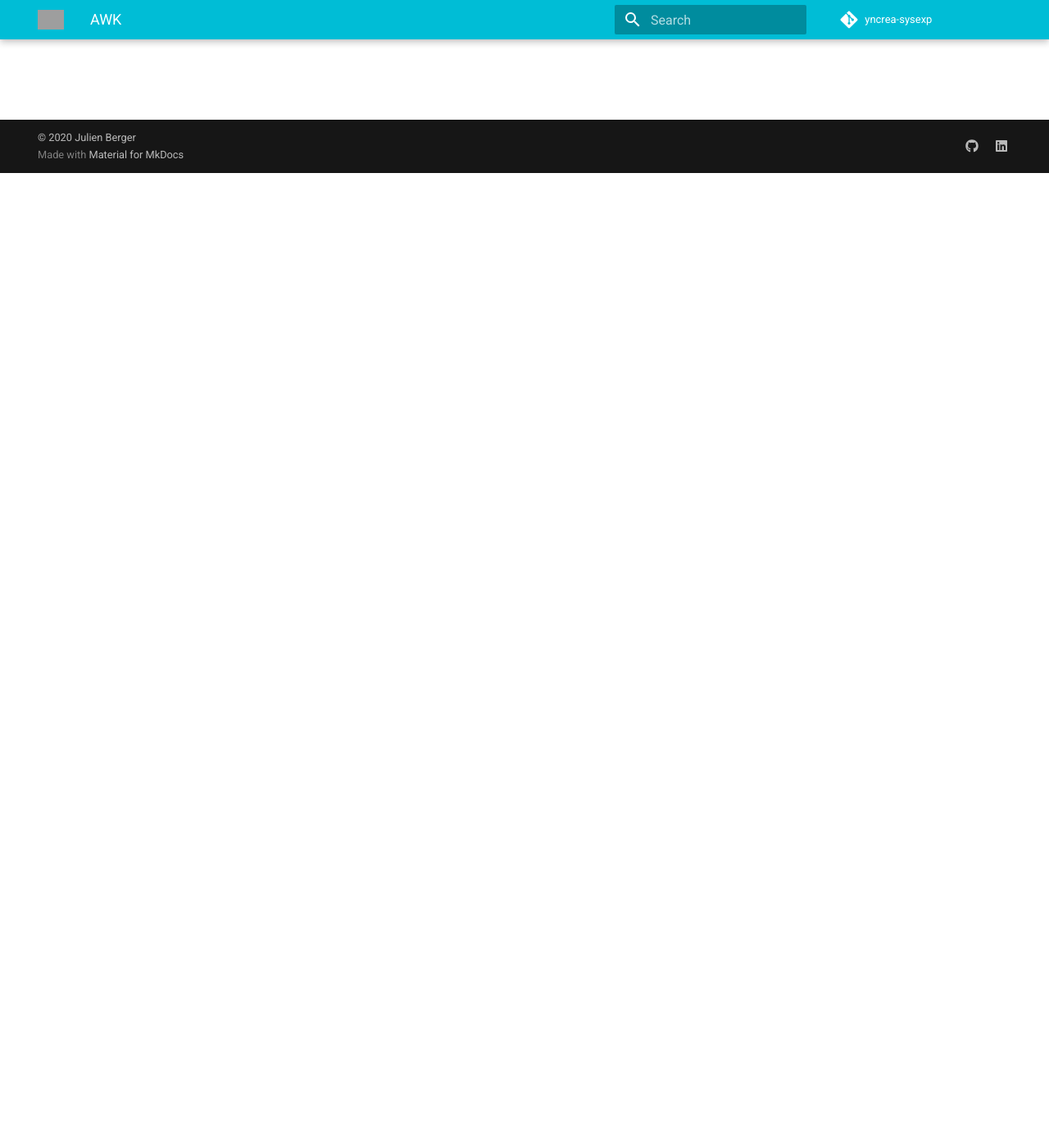
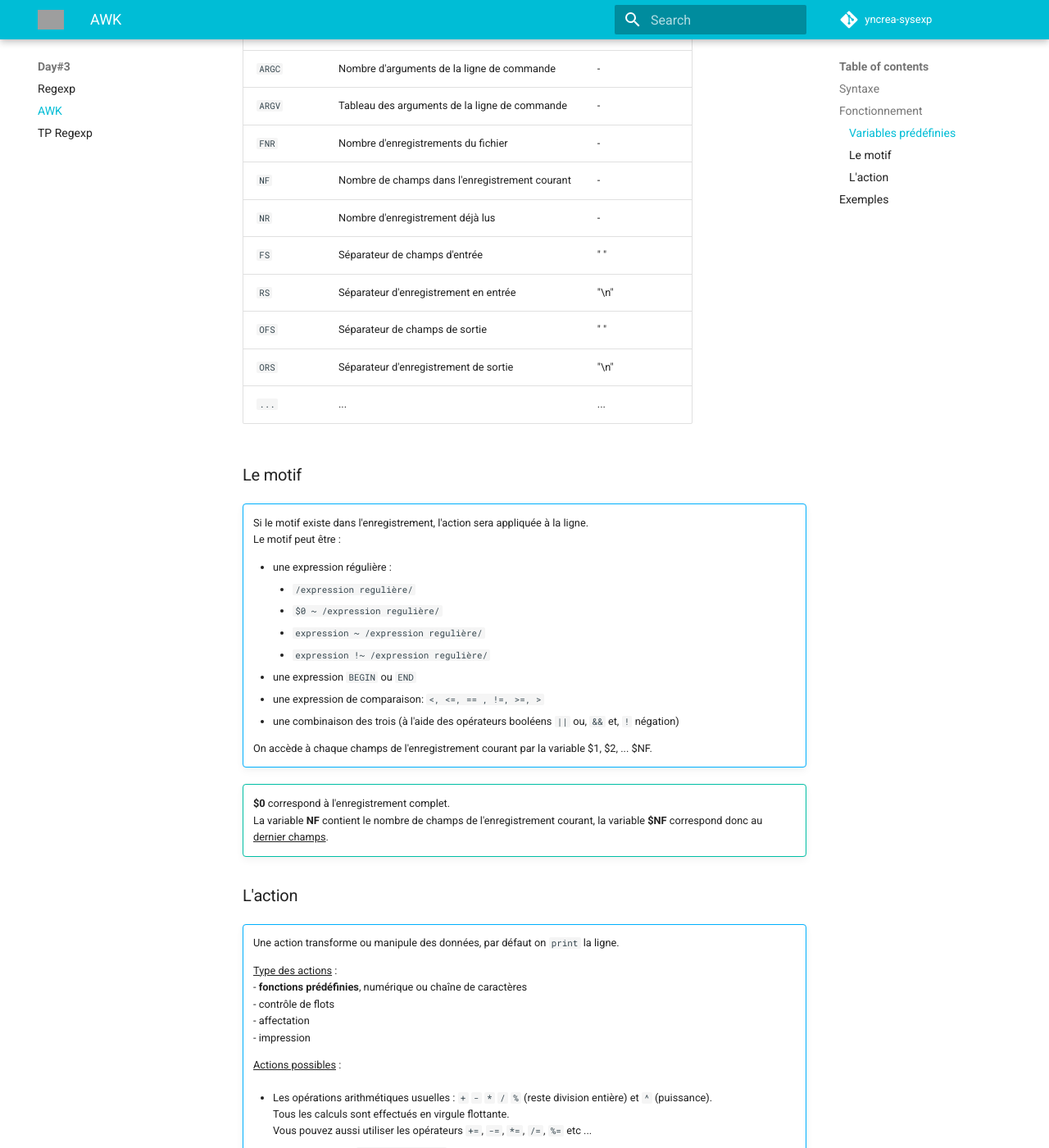
Before and after one commit to jurocknsail/yncrea-sysexp, an MkDocs documentation site: the page built from docs/24_awk.md, in a window 1280 px wide and 1400 px high, scrolled down 1189 px. Shown: the whole window at 82% size. Built offline with MkDocs 1.6.1 and Material for MkDocs 9.7.7, drawn with Linux system fonts in a browser that asks for light colours; comment, search, counter and statistics services are not loaded; some of the changed text lies outside the part shown; grey boxes are pictures that could not be loaded.

Commit message:
tp regex

`````diff
--- a/docs/24_awk.md
+++ b/docs/24_awk.md
@@ -2,3 +2,152 @@
 # AWK
 
 ---
+
+!!! abstract ""
+    Awk est un outil pour la manipulation de fichiers (au format texte).
+    Il a été conçu en 1977 par Alfred **A**ho, Peter **W**einberger et Brian **K**ernighan (Laboratoires Bell) et intégré dans Unix V7 en 1979.
+
+    Awk est aujourd'hui dans la norme POSIX (donc intégré dans
+    toutes les distributions Unix, Linux, etc.)
+
+    Cette commande permet d'appliquer un certain nombre d'actions sur un fichier.
+    Elle est particulièrement adaptée au fichiers qui sont sous forme de **lignes/colonnes**, comme le CSV par exemple.
+
+    La syntaxe est inspirée du C.
+
+---
+
+## Syntaxe
+
+````
+awk [-Fs] [-v variable] [-f fichier de commandes] '**programme awk**' fichier
+-F : Spécifie les séparateurs de champs
+-v : Définie une variable utilisée à l'intérieur du programme.
+-f : les commandes sont lu à partir d'un fichier.
+````
+
+---
+
+## Fonctionnement
+
+!!! abstract ""
+    Le programme awk est une suite d'action de la forme :
+
+    ````
+    motif { action }
+    ````
+
+!!! tip "Vacobulaire"
+    Un ==enregistrement== est : une chaîne de caractères séparée par un retour chariot, **en général une ligne**.
+    Un ==champs== est : une chaîne de caractères séparée par un espace (ou par le caractère spécifié par l'option -F), **en général un mot**.
+    Le ==motif== : **condition** qui permet de déterminer sur quels enregistrements est appliquée **l'action**.
+
+### Variables prédéfinies
+
+!!! quote ""
+    Liste non exhaustive ...
+
+| Variable  | Signification  | Valeur par défaut|
+| --------- |--------------- | ---------------- |
+| `ARGC` | Nombre d'arguments de la ligne de commande | - |
+| `ARGV` | Tableau des arguments de la ligne de commande | - |
+| `FNR` | Nombre d'enregistrements du fichier | - |
+| `NF` | Nombre de champs dans l'enregistrement courant | - |
+| `NR` | Nombre d'enregistrement déjà lus | - |
+| `FS` | Séparateur de champs d'entrée | " " |
+| `RS` | Séparateur d'enregistrement en entrée | "\n" |
+| `OFS` | Séparateur de champs de sortie | " " |
+| `ORS` | Séparateur d'enregistrement de sortie | "\n" |
+| `...` | ... | ... |
+
+
+### Le motif
+
+!!! abstract ""
+    Si le motif existe dans l'enregistrement, l'action sera appliquée à la ligne.
+    Le motif peut être :
+
+    - une expression régulière :
+        - ```/expression regulière/```
+        -  ```$0 ~ /expression regulière/ ```
+        - ``expression ~ /expression regulière/ ``
+        -  ``expression !~ /expression regulière/ ``
+    - une expression ``BEGIN`` ou ``END``
+    - une expression de comparaison: ```<, <=, == , !=, >=, > ```
+    - une combinaison des trois (à l'aide des opérateurs booléens ```||``` ou, ```&&``` et, ```!``` négation)
+
+    On accède à chaque champs de l'enregistrement courant par la variable $1, $2, ... $NF.
+
+
+!!! tip ""
+    **\$0** correspond à l'enregistrement complet.
+    La variable **NF** contient le nombre de champs de l'enregistrement courant, la variable **\$NF** correspond donc au ^^dernier champs^^.
+
+### L'action
+
+!!! abstract ""
+    Une action transforme ou manipule des données, par défaut on ``print`` la ligne.
+
+    ^^Type des actions^^ :
+    - **fonctions prédéfinies**, numérique ou chaîne de caractères
+    - contrôle de flots
+    - affectation
+    - impression
+
+
+    ^^Actions possibles^^ :
+
+     - Les opérations arithmétiques usuelles :
+       ``+`` ``-`` ``*`` ``/`` ``%`` (reste division entière) et ``^`` (puissance).
+       Tous les calculs sont effectués en virgule flottante.
+       Vous pouvez aussi utiliser les opérateurs ``+=``, ``-=``, ``*=``, ``/=``, ``%=`` etc ...
+
+     - Les affectations :
+       ``var = expression``
+
+     - Références aux variables de champs :
+       Les champs de la ligne courant sont : \$1, \$2, ..., \$NF. La ligne entière est \$0.
+       Ces variables ont les mêmes propriétés que Les autres variables.
+       Elles peuvent être réaffectées.
+       Quand \$0 est modifiées, les variables \$1, \$2 ... sont aussi modifiées ainsi que NF.
+       Inversement si une des variables \$i est modifiées, \$0 est mise à jour.
+       Les champs peuvent être spécifiés par des expressions, comme $(NF-1) pour l'avant dernier champs.
+
+     - Impression :
+       `print $i` par exemple ...
+
+     - If/Else, Boucles
+       ````
+       if (condition)
+       { ... }
+       else
+       { ... }
+
+       while (condition)
+       { ... }
+
+       for (init ;cond ;incr)
+       { ... }
+       ````
+
+     - Commentaire : `#`
+
+     - ``next``: passe à l'enregistrement suivant. On reprend le script awk à son début.
+
+     - ``exit``: ignore le reste de l'entrée et execute les actions définie par END
+
+!!! quote ""
+    Liste non exhaustive de fonction sur chaines de charactères :
+    Dans le tableau suivant ``s`` et ``t`` représentent des chaînes de caractères, ``r`` une expression régulière, ``i`` et ``n`` des entiers.
+
+| Fonction  | Signification  |
+| --------- |--------------- |
+| `length(s)` | Retourne la longueur de la chaine `s` |
+| `gsub(r,s,t)` | Dans la chaine `t`, remplace toutes les occurences de `r` par `s` |
+| `substr(s,i,n)` | Retroune la sous chaîne de `s` commençant en `i` et de taille `n`|
+| `...` | ... |
+
+
+---
+
+## Exemples
--- a/mkdocs.yml
+++ b/mkdocs.yml
@@ -26,6 +26,7 @@
     - UNIX: 20_linuxshell.md
     - Commandes Shell: 21_cmdshell.md
     - TP Linux Commands: 22_tpShell.md
+    - "": 22_tpShell_corr1234.md
   - Day#3:
     - Regexp: 23_regexp.md
     - AWK: 24_awk.md
`````
